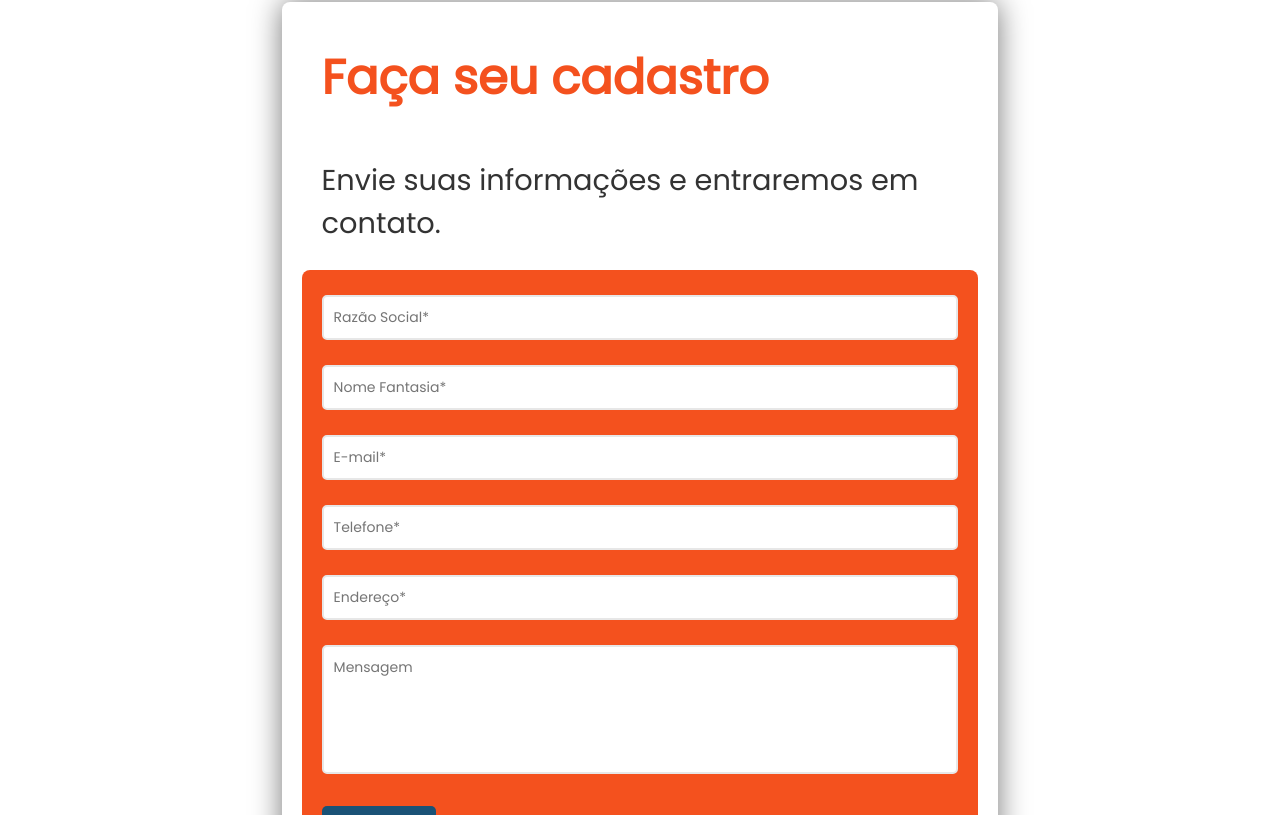
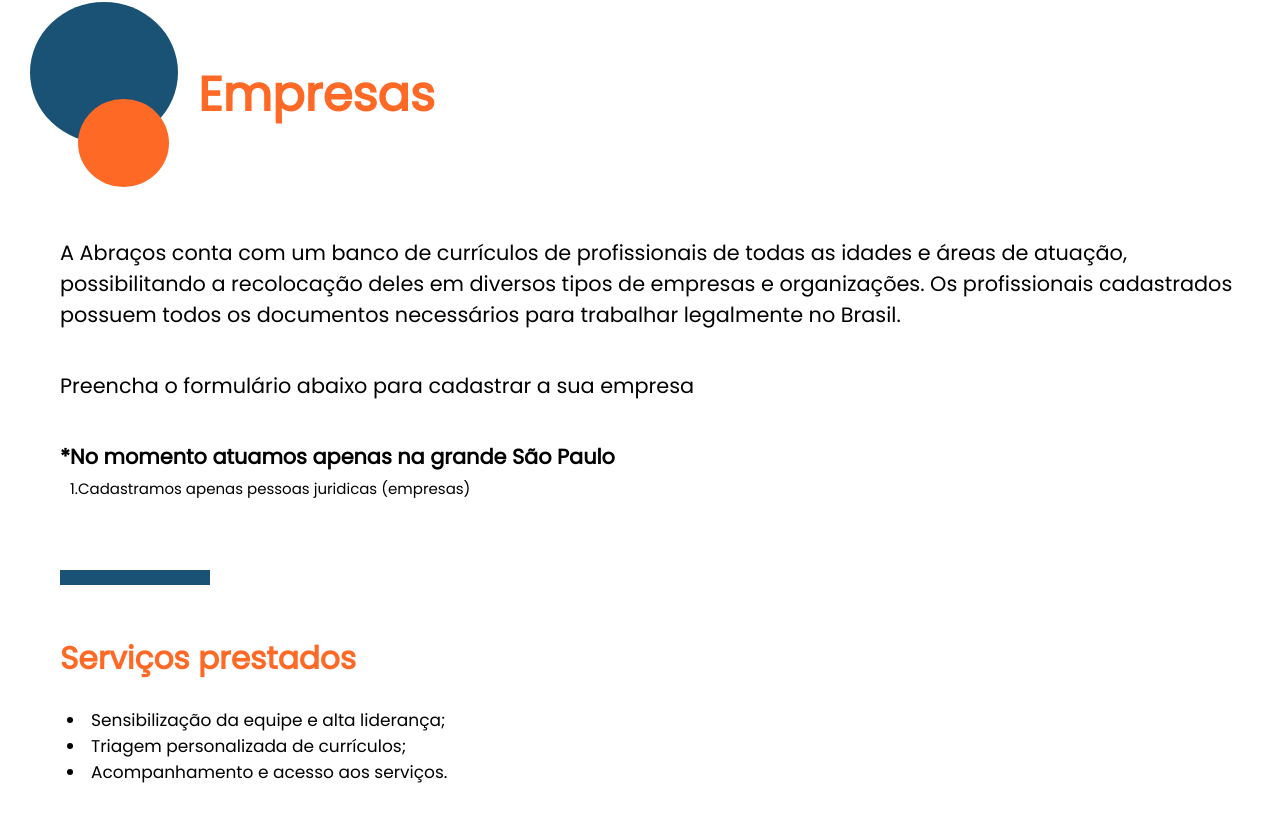
Before and after one commit to Demoday-Abracos/abracoss, a React (Vite) app in the folder Demoday/: page /Empresas in a window 1280 px wide. Shown: the part 285-1100 px from the top of the page. Built offline with nearby package versions, Linux system fonts and the light colour scheme.

Commit message:
formulários empregabilidade terminados

```diff
--- a/Demoday/src/components/Empresas/Empresas.jsx
+++ b/Demoday/src/components/Empresas/Empresas.jsx
@@ -1,9 +1,10 @@
 import React, { useState } from 'react';
-import '../Styles/Empregabilidade.css';
+import '../Styles/Empresas.css';
 import botao from '../../../public/assets/images/botaovoltar.svg';
+import bolas from '../../../public/assets/images/bolas.svg';
 import { Link } from 'react-router-dom';
 
-function Empregabilidade() {
+function Empresas() {
   const [formData, setFormData] = useState({
     razaoSocial: '',
     nomeFantasia: '',
@@ -39,14 +40,48 @@
     <section className='section_fundo'>
       <div className='voltar_button'>
         <Link to="/">
-          <img src={botao} alt="Voltar" />
+          <img src={botao} alt="Botão Voltar" />
         </Link>
       </div>
 
+      <div className='bolas_empresas'>
+        <img src={bolas} alt="Bola azul e laranja" />
+        <h1>Empresas</h1>
+      </div>
+
+      <div className='texto_empresas'>
+        <p>A Abraços conta com um banco de currículos de profissionais de todas as idades e áreas de atuação, possibilitando a recolocação deles em diversos tipos de empresas e organizações. Os profissionais cadastrados possuem todos os documentos necessários para trabalhar legalmente no Brasil.</p>
+      </div>
+
+      <div className='texto_preencher'>
+        <p>
+        Preencha o formulário abaixo para cadastrar a sua empresa
+        </p>
+      </div>
+
+      <div className='texto_atua'>
+        <p><strong>*No momento atuamos apenas na grande São Paulo</strong></p>
+        <p className='juridicas'>1.Cadastramos apenas pessoas juridicas (empresas)</p>
+      </div>
+
+      <div className='bloco_azul'></div>
+
+      <div className='texto_servicos'>
+        <h1>Serviços prestados</h1>
+      </div>
+
+      <div className='topicos'>
+        <li>Sensibilização da equipe e alta liderança;</li>
+        <li>Triagem personalizada de currículos;</li>
+        <li>Acompanhamento e acesso aos serviços.</li>
+      </div>
+
+      <div className='bloco_azul'></div>
+
       <section className="form-section">
-        <h1 className='titulo-form'>Faça seu cadastro</h1>
+        <h1 className='titulo-form'>Preencha o formulário</h1>
         <p className='paragrafo-form'>
-          Envie suas informações e entraremos em contato.
+          Envie as informações e entraremos em contato.
         </p>
         <form className="cadastro-form" onSubmit={handleSubmit}>
           <div className="input-group">
@@ -127,4 +162,4 @@
   );
 }
 
-export default Empregabilidade;
+export default Empresas
--- a/Demoday/src/components/Styles/Empresas.css
+++ b/Demoday/src/components/Styles/Empresas.css
@@ -0,0 +1,59 @@
+.bolas_empresas{
+    display: flex;
+    align-items: center;
+    /* justify-content: center; */
+    margin-top: 40px;
+    margin-left: 30px;
+    color: var(--primary-color);
+}
+
+.bolas_empresas h1{
+    margin-left: 20px;
+    font-size: 3em;
+}
+
+.texto_empresas{
+    font-size: 1.3em;
+    margin-top: 30px;
+    margin-left: 40px;
+    padding: 20px;
+}
+
+.texto_preencher{
+    font-size: 1.3em;
+    padding: 20px;
+    margin-left: 40px;
+}
+
+.texto_atua{
+    font-size: 1.3em;
+    padding: 20px;
+    margin-left: 40px;
+}
+
+.juridicas{
+    font-size: 15px;
+    margin-left: 10px;
+    margin-top: 5px;
+}
+
+.bloco_azul{
+    width: 150px;
+    height: 15px;
+    background-color: var(--terciary-color);
+    margin-left: 60px;
+    margin-top: 50px;
+    margin-bottom: 50px;
+}
+
+.texto_servicos{
+    font-size: 1.3em;
+    color: var(--primary-color);
+    margin-left: 60px;
+    margin-bottom: 25px;
+}
+
+.topicos{
+    font-size: 17px;
+    margin-left: 67px;
+}
```
Also changed, not shown: Demoday/public/assets/images/bolas.svg (added).
